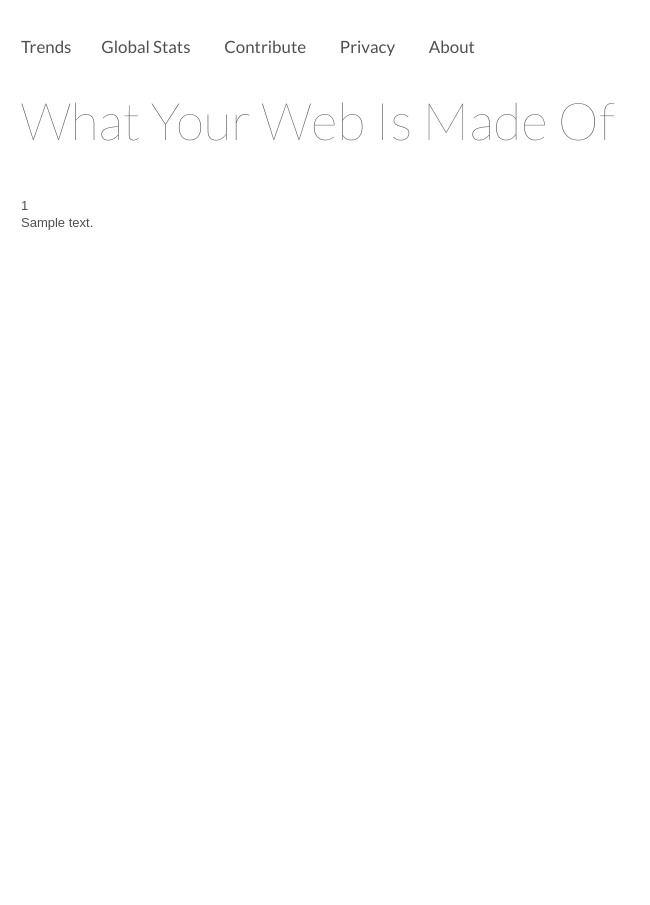
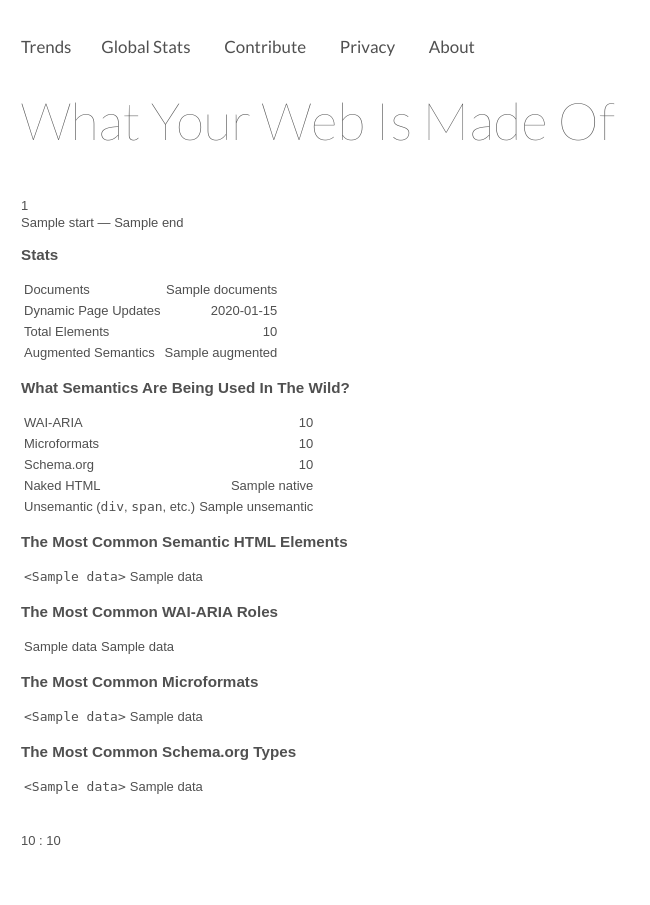
Before and after one commit to slightlyoff/meaningless, a Python web app: template reporting/meaningless-stats/templates/report.html in a window 1280 px wide. Shown: the whole page, without its empty margins (0-650 px from the left). Before the commit the page ends 230 px from the top, so only its background shows below. Run offline with Jinja, Linux system fonts and the light colour scheme; the template is opened without the code that fills it: most values are stand-ins (such as "Sample title", 1, 10 or a date in 2020).

Commit message:
First crack at reporting meaninful data.

```diff
--- a/reporting/meaningless-stats/static/main.css
+++ b/reporting/meaningless-stats/static/main.css
@@ -60,3 +60,7 @@ body {
   display: block;
   padding: 1em;
 }
+
+table.numberdata > tbody > tr > td:last-child {
+  text-align: right;
+}
--- a/reporting/meaningless-stats/templates/report.html
+++ b/reporting/meaningless-stats/templates/report.html
@@ -25,7 +25,118 @@
   <br>
   {{ id }}
   <br>
+  <!--
   {{ content }}
+  -->
+  {{ content.start }} &mdash; {{ content.end}}
+
+  <h3>Stats</h3>
+  <table class="numberdata">
+    <tbody>
+      <tr>
+        <td>Documents</td>
+        <td>{{ content.totals.documents }}</td>
+      </tr>
+      <tr>
+        <td>Dynamic Page Updates</td>
+        <td>{{ content.totals.updates }}</td>
+      </tr>
+      <tr>
+        <td>Total Elements</td>
+        <td>{{ content.totals.total }}</td>
+      </tr>
+      <tr>
+        <td>Augmented Semantics</td>
+        <td>{{ content.totals.semantics.data.augmented }}</td>
+      </tr>
+ </tbody>
+  </table>
+
+  <h3>What Semantics Are Being Used In The Wild?</h3>
+  <table class="numberdata">
+    <tbody>
+      <tr>
+        <td>WAI-ARIA</td>
+        <td>{{ content.totals.ariaItems.total }}</td>
+      </tr>
+      <tr>
+        <td>Microformats</td>
+        <td>{{ content.totals.microformatItems.total }}</td>
+      </tr>
+      <tr>
+        <td>Schema.org</td>
+        <td>{{ content.totals.schemaDotOrgItems.total }}</td>
+      </tr>
+      <tr>
+        <td>Naked HTML</td>
+        <td>{{ content.totals.semantics.data.native }}</td>
+      </tr>
+      <tr>
+        <td>Unsemantic (<code>div</code>, <code>span</code>, etc.)</td>
+        <td>{{ content.totals.semantics.data.unsemantic }}</td>
+      </tr>
+     </tbody>
+  </table>
+
+  <h3>The Most Common Semantic HTML Elements</h3>
+  <table class="numberdata">
+    <tbody>
+      {% for x in content.totals.tags.data %}
+      <tr>
+        <td><code>&lt;{{ x }}&gt;</code></td>
+        <td>{{ content.totals.tags.data[x] }}</td>
+      </tr>
+      {% endfor %}
+    </tbody>
+  </table>
+
+  <h3>The Most Common WAI-ARIA Roles</h3>
+  <table class="numberdata">
+    <tbody>
+      {% for x in content.totals.ariaItems.data %}
+      <tr>
+        <td>{{ x }}</td>
+        <td>{{ content.totals.ariaItems.data[x] }}</td>
+      </tr>
+      {% endfor %}
+    </tbody>
+  </table>
+
+  <h3>The Most Common Microformats</h3>
+  <table class="numberdata">
+    <tbody>
+      {% for x in content.totals.microformatItems.data %}
+      <tr>
+        <td><code>&lt;{{ x }}&gt;</code></td>
+        <td>{{ content.totals.microformatItems.data[x] }}</td>
+      </tr>
+      {% endfor %}
+    </tbody>
+  </table>
+
+  <h3>The Most Common Schema.org Types</h3>
+  <table class="numberdata">
+    <tbody>
+      {% for x in content.totals.schemaDotOrgItems.data %}
+      <tr>
+        <td><code>&lt;{{ x }}&gt;</code></td>
+        <td>{{ content.totals.schemaDotOrgItems.data[x] }}</td>
+      </tr>
+      {% endfor %}
+    </tbody>
+  </table>
+
+  <br>
+  <br>
+  {% for x in content.totals %}
+    {{ x }} : {{ content.totals[x] }}
+    <br>
+  {% endfor %}
+  <br>
+  <script>
+    var data = {{ json }};
+    // FIXME do graphing here!
+  </script>
   <br>
   {{ error }}
 {% endblock %}
```
Also changed, not shown: reporting/meaningless-stats/datamodel.py (+12 -4 lines), reporting/meaningless-stats/main.py (+12 -5 lines).
